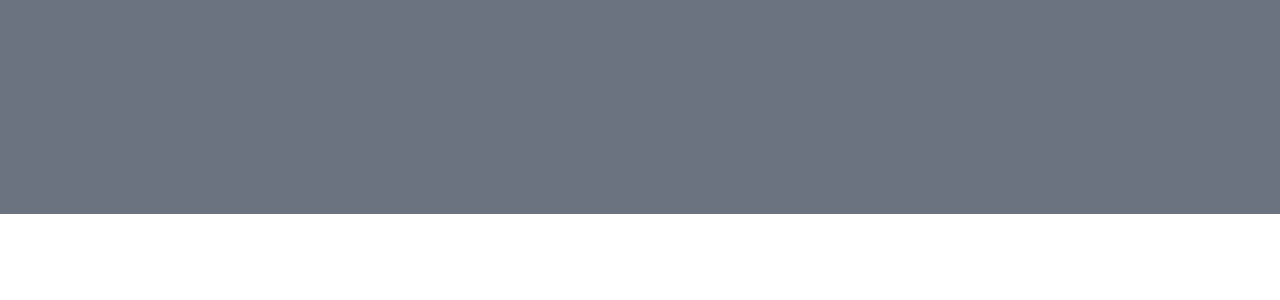
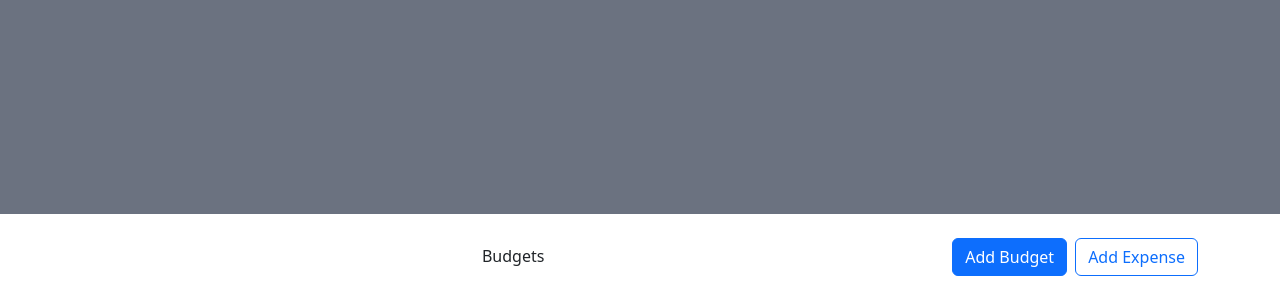
Before and after one commit to Sharat21/CSC301Project, a React (Vite) app in the folder plan-it/frontend/: page / in a window 1280 px wide. Shown: the part 1578-1878 px from the top of the page. Before the commit the page ends 1792 px from the top, so only its background shows below. Built offline with nearby package versions, Linux system fonts and the light colour scheme.

Commit message:
Added the cards for the BudgetSheet

```diff
--- a/plan-it/frontend/src/App.tsx
+++ b/plan-it/frontend/src/App.tsx
@@ -2,6 +2,8 @@ import React from "react";
 import Bar  from "./TripDetails/Bar";
 import TripDetails from "./TripDetails/TripDetails";
 import Restaurants from "./TripDetails/pages/Restaurants"
+import BudgetSheet from "./TripDetails/pages/BudgetSheet";
+import 'bootstrap/dist/css/bootstrap.min.css';
 
 function App() {
   // return <p>Hello World</p>;
@@ -10,6 +12,7 @@ function App() {
       <Bar/>
       <TripDetails/>
       <Restaurants/>
+      <BudgetSheet/>
     </div>
   );
 
--- /dev/null
+++ b/plan-it/frontend/src/TripDetails/pages/BCard.jsx
@@ -0,0 +1,33 @@
+import { Button, Card, ProgressBar, Stack} from "react-bootstrap";
+import 'bootstrap/dist/css/bootstrap.min.css';
+import { currencyFormatter } from "./utils"
+import 'bootstrap/dist/css/bootstrap.min.css';
+
+export default function BCard({name, amount, max, gray}){
+    const bgs = []
+    if (amount > max){
+        bgs.push("bg-danger", "bg-opacity-10")
+
+    }
+    else if (gray){
+        bgs.push("bg-light")
+    }
+
+    return(
+
+        <Card className={bgs.join("")}>
+            <Card.Body>
+                <Card.Title className="d-flex justify-content-between align-items-baseline fw-normal mb-3">
+                    <div className="me-2"> {name}</div>
+                    <div className="d-flex align-items-baseline">
+                        {currencyFormatter.format(amount)}
+                        <span className="text-muted fs-6 ms-1">
+                            / {currencyFormatter.format(max)}
+                        </span>
+                    </div>
+                </Card.Title>
+            </Card.Body>
+        </Card>
+
+    );
+}
--- a/plan-it/frontend/src/TripDetails/pages/BudgetSheet.jsx
+++ b/plan-it/frontend/src/TripDetails/pages/BudgetSheet.jsx
@@ -1,11 +1,27 @@
 import React from 'react';
+import Container from "react-bootstrap/Container"
+import { Stack, Button} from "react-bootstrap"
+import 'bootstrap/dist/css/bootstrap.min.css';
+import BCard from './BCard';
 
 const BudgetSheet = () => {
   return (
-    <div>
-      <h2 className="page-name">Budget Sheet</h2>
-      {/* Your content goes here */}
-    </div>
+    <Container className='my-4' id='budget'>
+      <Stack direction='horizontal' gap="2" className='mb-4'>
+        <h1 className='mx-auto'> Budgets</h1>
+        <Button variant='primary'> Add Budget </Button>
+        <Button variant='outline-primary'> Add Expense </Button>
+
+      </Stack>
+      {/* <div style={{display:"grid", gridTemplateColumns: "repeat(auto-fill, minmax(300px, 1fr))", gap: "1rem", alignItems: "flex-start"}}></div> */}
+      {/* <BCard
+        name="Restaurants"
+        gray
+        amount = {200}
+        max = {1000}
+        >
+        </BCard> */}
+    </Container>
   );
 };
 
--- /dev/null
+++ b/plan-it/frontend/src/TripDetails/pages/utils.js
@@ -0,0 +1 @@
+// export const currencyFormatter = newIntl.NumberFormat(undefined, {currency: "usd", style: "currency", minimumFractionDigits: 0})
--- /dev/null
+++ b/plan-it/frontend/src/index.js
@@ -0,0 +1,12 @@
+import 'bootstrap/dist/css/bootstrap.min.css';
+import React from 'react';
+import ReactDOM from 'react-dom/client';
+import './index.css';
+import App from './App';
+
+const root = ReactDOM.createRoot(document.getElementById('root'));
+root.render(
+  <React.StrictMode>
+    <App />
+  </React.StrictMode>
+);
--- a/plan-it/package.json
+++ b/plan-it/package.json
@@ -17,12 +17,14 @@
   "license": "MIT",
   "dependencies": {
     "bcryptjs": "^2.4.3",
+    "bootstrap": "^5.3.2",
     "dotenv": "^16.4.1",
     "express": "^4.18.2",
     "express-async-handler": "^1.2.0",
     "jsonwebtoken": "^9.0.2",
     "mongoose": "^8.0.3",
     "react": "^18.2.0",
+    "react-bootstrap": "^2.10.0",
     "react-icons": "^5.0.1",
     "react-scroll": "^1.9.0"
   },
```
Also changed, not shown: plan-it/frontend/src/TripDetails/pages/BudgetContent/BudgetContent.js (added).
